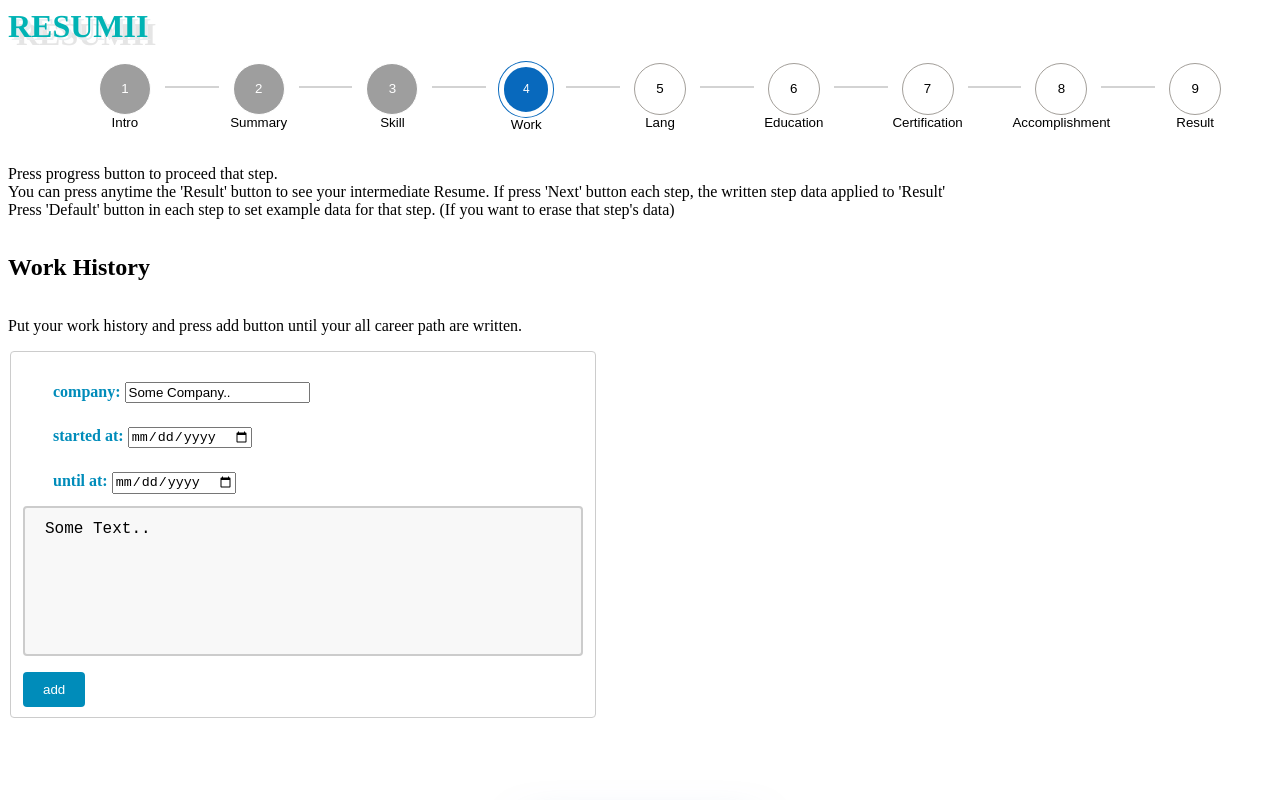
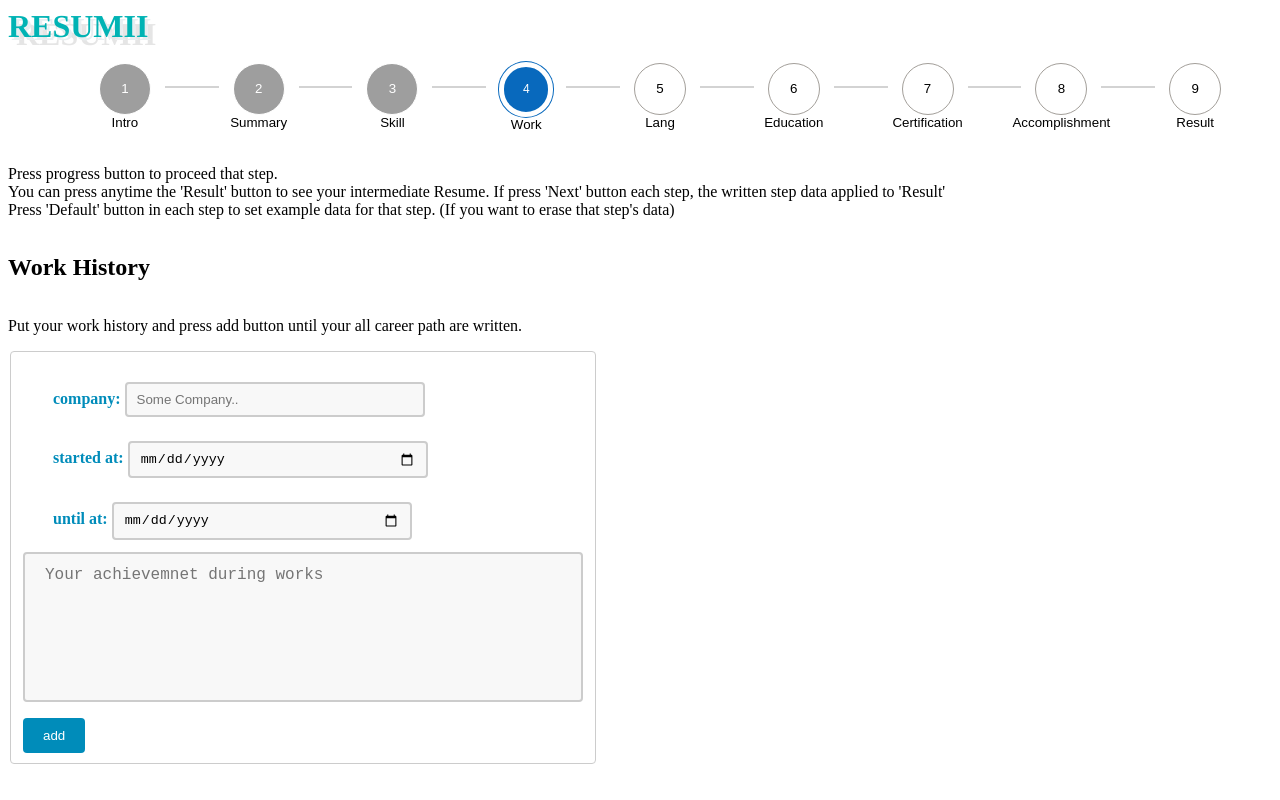
Before and after one commit to nolleh/resumii, a SvelteKit app: page /start/work in a window 1280 px wide. Shown: the top 800 px of the page. Built offline with nearby package versions, Linux system fonts and the light colour scheme; grey boxes are pictures that could not be loaded.

Commit message:
chore: hint for text and work's style

```diff
--- a/src/routes/start/summary/+page.svelte
+++ b/src/routes/start/summary/+page.svelte
@@ -4,7 +4,7 @@
 	import { Summary, summary, defaultSummary } from '$lib/store';
 
 	let title = 'Software Developer';
-	let textareaContent = 'Some text...';
+	let textareaContent = '';
 
 	function saveContent(event: Event) {
 		summary.set(
@@ -21,7 +21,7 @@
 <p>Describe yourself, introduction that will be shown first.</p>
 
 <form action="/start/skill">
-	<textarea bind:value={textareaContent}></textarea>
+	<textarea bind:value={textareaContent} placeholder="Text that well introduce yourself."></textarea>
 	<Cta href="/start/skill" label="Next" click={saveContent} />
 	<button class="default-btn" on:click={() => summary.set(defaultSummary)}>default</button>
 </form>
--- a/src/routes/start/work/+page.svelte
+++ b/src/routes/start/work/+page.svelte
@@ -4,11 +4,11 @@
 	import { WorkHistory, workHistory, defaultWorkHistory } from '$lib/store';
 	import { getYm } from '$lib/util';
 
-	let company = 'Some Company..';
+	let company = '';
 	let title = 'Tech Leading Backend Engineer';
 	let startedAt = new Date();
 	let endedAt = new Date();
-	let textareaContent = 'Some Text..';
+	let textareaContent = '';
 	let histories: WorkHistory[] = [];
 
 	const add = (_: Event) => {
@@ -41,10 +41,10 @@
 <div id="container">
 	<form id="basic">
 		<fieldset>
-			<label> company: <input bind:value={company} /> </label>
+			<label> company: <input bind:value={company} placeholder="Some Company.." /> </label>
 			<label> started at: <input type="date" bind:value={startedAt} /> </label>
 			<label> until at: <input type="date" bind:value={endedAt} /> </label>
-			<textarea bind:value={textareaContent}></textarea>
+			<textarea bind:value={textareaContent} placeholder="Your achievemnet during works"></textarea>
 			<button id="add" on:click={add}>add</button>
 		</fieldset>
 	</form>
@@ -110,7 +110,7 @@
 		border: 1px solid #ccc;
 	}
 
-  @media (min-width: 600px) {
+	@media (min-width: 600px) {
 		fieldset {
 			width: 560px;
 		}
@@ -155,6 +155,16 @@
 		font-weight: bold;
 	}
 
+	input {
+		width: 300px;
+		padding: 8px 10px;
+		box-sizing: border-box;
+		border: 2px solid #ccc;
+		border-radius: 4px;
+		background-color: #f8f8f8;
+		resize: none;
+	}
+
 	textarea {
 		width: 100%;
 		height: 150px;
@@ -187,9 +197,9 @@
 		flex-grow: 1;
 	}
 
-  .default-btn {
-    width: fit-content;
-  }
+	.default-btn {
+		width: fit-content;
+	}
 
 	.remove-button {
 		border-radius: 4px;
```
